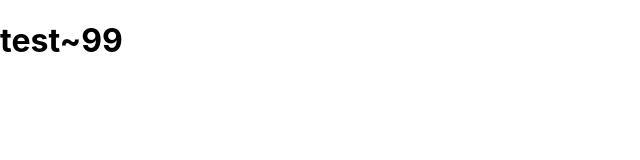
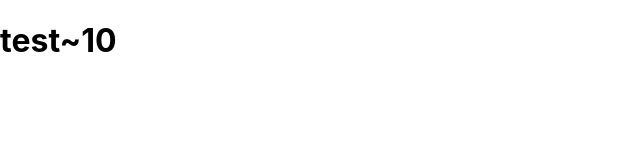
Before and after one commit to wkdaudwn11/aws-s3-cloud-front-test, a Next.js app: page / in a window 1280 px wide. Shown: the top 160 px of the page, without its empty margins (0-640 px from the left). Built offline with nearby package versions, Linux system fonts and the light colour scheme.

Commit message:
update index.tsx

```diff
--- a/pages/index.tsx
+++ b/pages/index.tsx
@@ -3,7 +3,7 @@ import type { NextPage } from "next";
 const Home: NextPage = () => {
   return (
     <div>
-      <h1>test~99</h1>
+      <h1>test~10</h1>
     </div>
   );
 };
```
